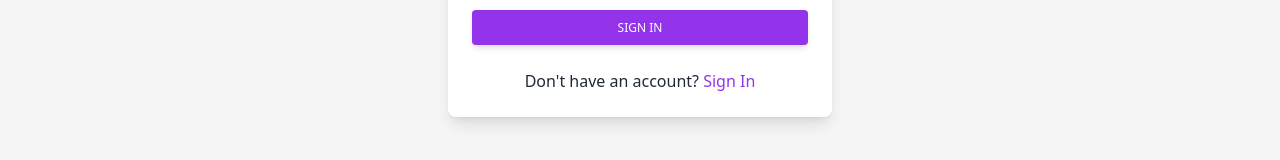
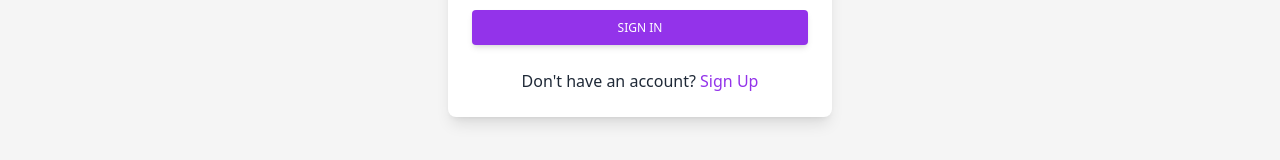
Before and after one commit to johntarus/ecommerce, a React (Create React App) app: page /sign-in in a window 1280 px wide. Shown: the part 404-564 px from the top of the page. Built offline with nearby package versions, Linux system fonts and the light colour scheme; no server answers.

Commit message:
conditional rendering on sign up page

```diff
--- a/src/components/signup/SignIn.js
+++ b/src/components/signup/SignIn.js
@@ -150,7 +150,7 @@ const SignIn = () => {
             to="/sign-up"
             className="text-[#9333EA] hover:text-[#9333EA] focus:text-[#9333EA] transition duration-200 ease-in-out"
           >
-            Sign In
+            Sign Up
           </Link>
         </p>
       </form>
--- a/src/components/signup/SignUp.js
+++ b/src/components/signup/SignUp.js
@@ -171,7 +171,7 @@ const SignUp = () => {
             to="/sign-in"
             className="text-[#9333EA] hover:text-[#9333EA] focus:text-[#9333EA] transition duration-200 ease-in-out"
           >
-            Sign Up
+            Sign In
           </Link>
         </p>
       </form>
```
